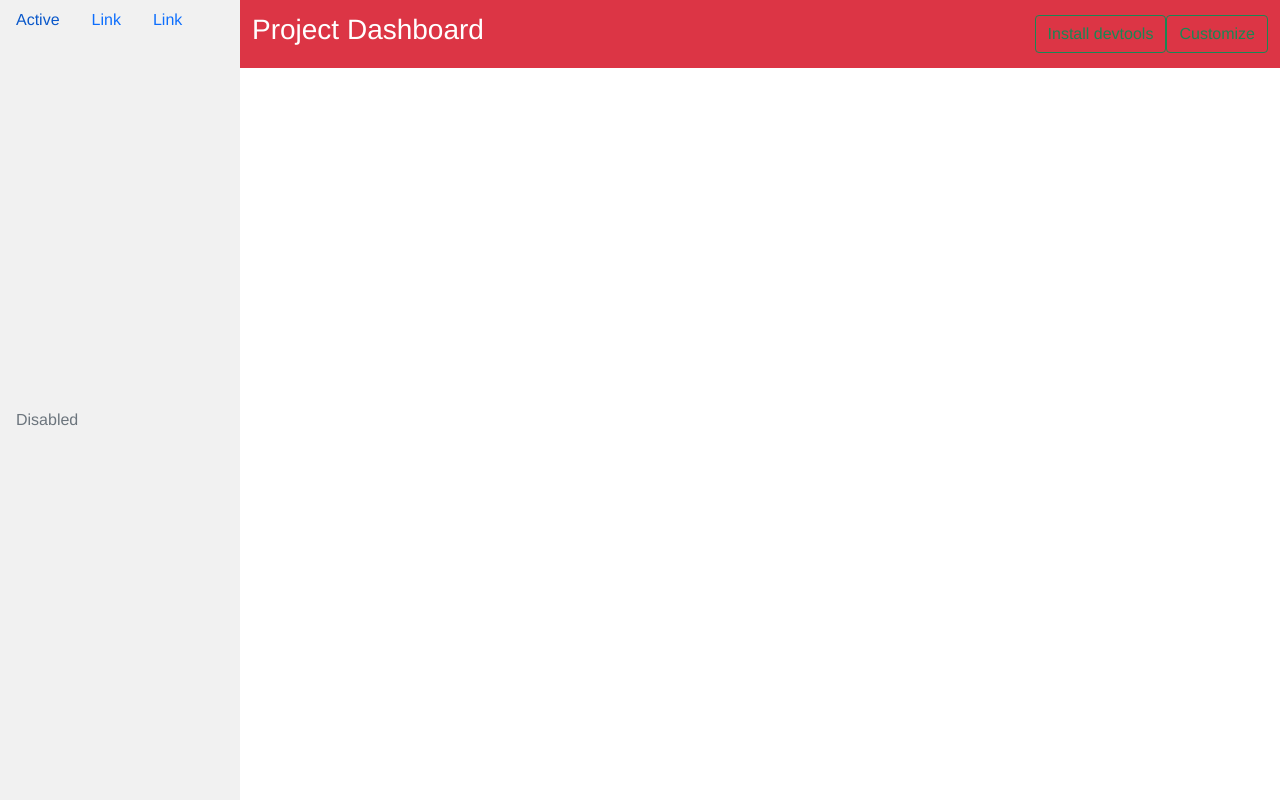
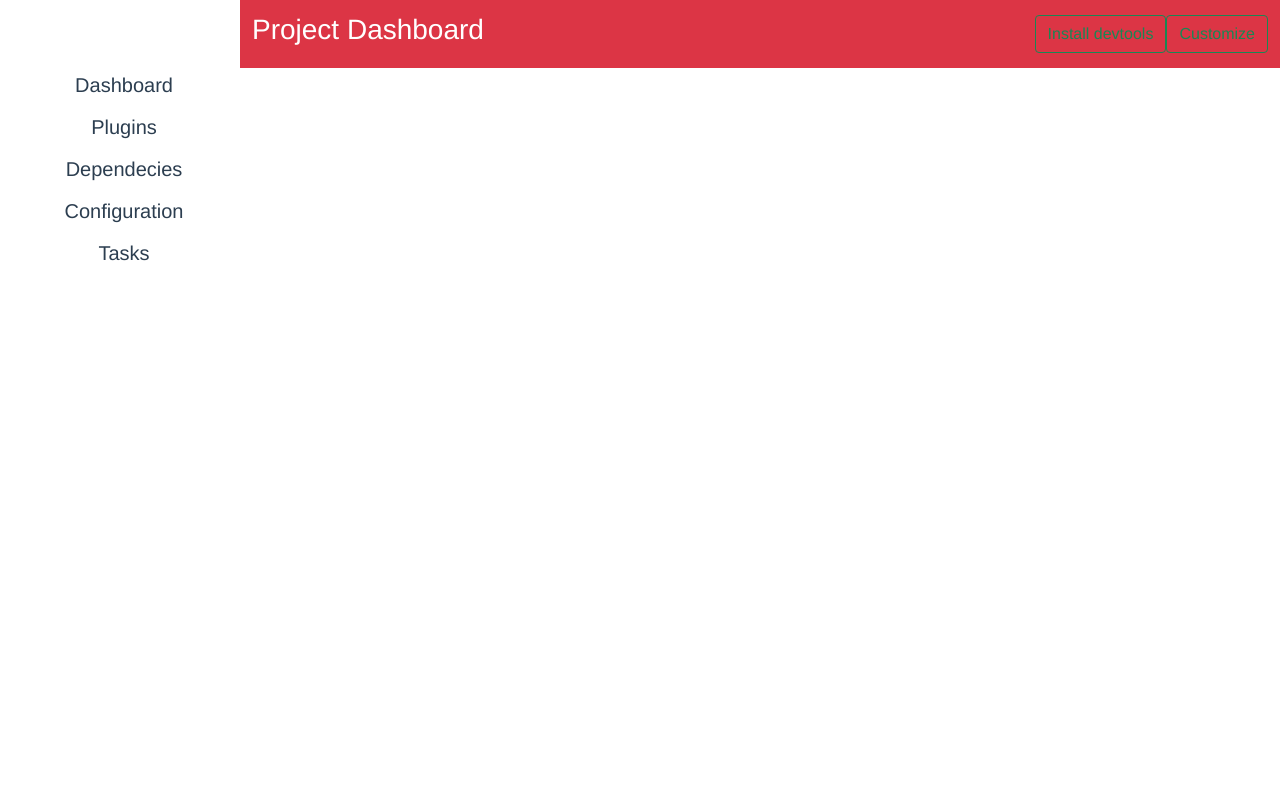
Before and after one commit to ryanngarciaa/mayajs-gui, a Vue app: page /dashboard in a window 1280 px wide. Built offline with nearby package versions, Linux system fonts and the light colour scheme.

Commit message:
Add project module

```diff
--- a/src/layouts/ProjectLayout.vue
+++ b/src/layouts/ProjectLayout.vue
@@ -1,21 +1,10 @@
 <template>
-  <div>
-    <ul class="nav">
-      <li class="nav-item">
-        <a class="nav-link active" aria-current="page" href="#">Active</a>
-      </li>
-      <li class="nav-item">
-        <a class="nav-link" href="#">Link</a>
-      </li>
-      <li class="nav-item">
-        <a class="nav-link" href="#">Link</a>
-      </li>
-      <li class="nav-item">
-        <a class="nav-link disabled" href="#" tabindex="-1" aria-disabled="true"
-          >Disabled</a
-        >
-      </li>
-    </ul>
+  <div class="sidenav">
+    <a>Dashboard</a>
+    <a>Plugins</a>
+    <a>Dependecies</a>
+    <a>Configuration</a>
+    <a>Tasks</a>
   </div>
 </template>
 
@@ -26,55 +15,26 @@ export default {
 </script>
 
 <style>
-.nav {
-  margin: 0;
-  padding: 0;
+.sidenav {
+  height: 100%;
   width: 15rem;
-  background-color: #f1f1f1;
   position: fixed;
-  height: 100%;
-  overflow: auto;
-  flex: column;
-}
-.sidebar a {
-  display: block;
-  color: black;
-  padding: 16px;
-  text-decoration: none;
-}
-.sidebar a.active {
-  background-color: #4caf50;
-  color: white;
-}
-.sidebar a:hover:not(.active) {
-  background-color: #555;
-  color: white;
-}
-div.content {
-  margin-left: 200px;
-  padding: 1px 16px;
-  height: 1000px;
+  z-index: 1;
+  top: 0;
+  left: 0;
+  overflow-x: hidden;
+  margin-top: 4rem;
 }
 
-@media screen and (max-width: 700px) {
-  .sidebar {
-    width: 100%;
-    height: auto;
-    position: relative;
-  }
-  .sidebar a {
-    float: left;
-  }
-  div.content {
-    margin-left: 0;
-  }
+.sidenav a {
+  padding: 6px 8px 6px 16px;
+  text-decoration: none;
+  font-size: 20px;
+  display: block;
 }
 
-/* On screens that are less than 400px, display the bar vertically, instead of horizontally */
-@media screen and (max-width: 400px) {
-  .sidebar a {
-    text-align: center;
-    float: none;
-  }
+.sidenav a:hover {
+  background-color: #dc3545;
+  color: blue;
 }
 </style>
```
Also changed, not shown: src/views/ProjectDependecies.vue (added, +36 -0 lines), src/views/ProjectPlugins.vue (added, +42 -0 lines).
